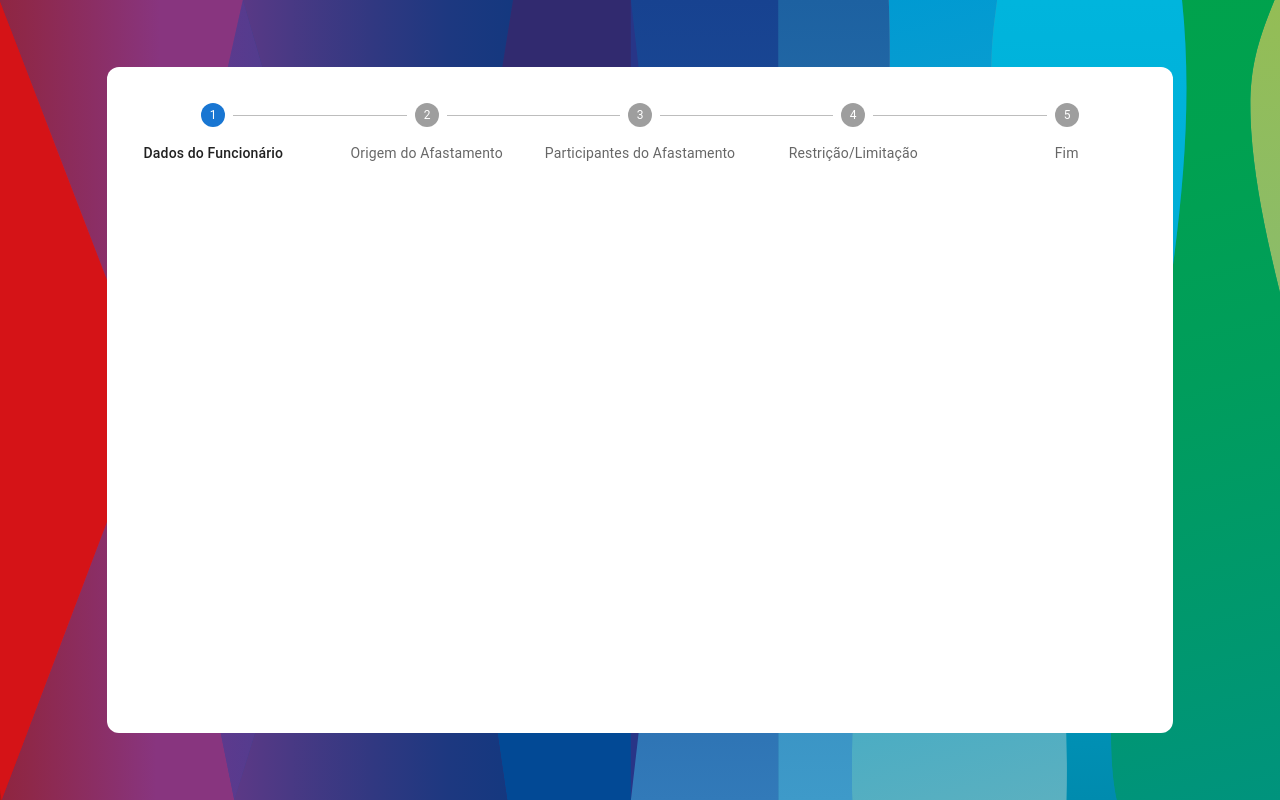
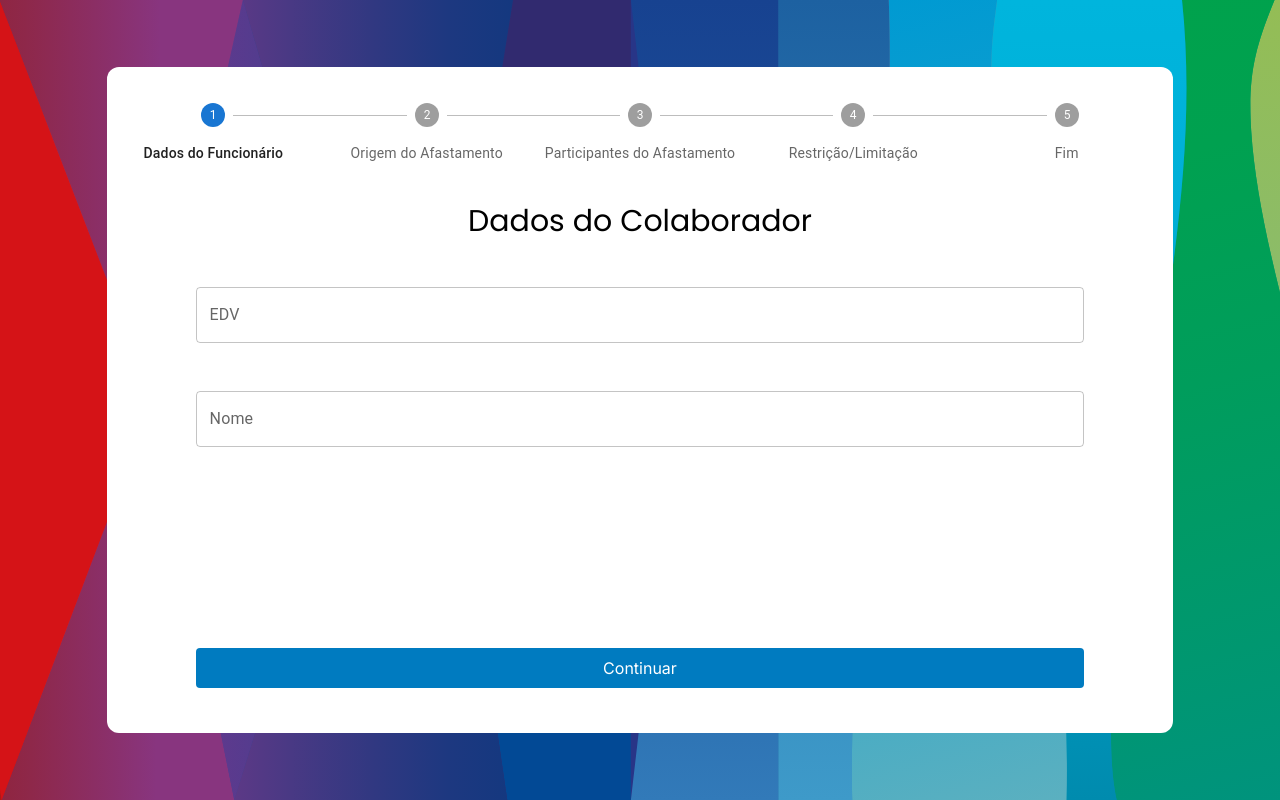
Before and after one commit to MachareteL/Ambulatorio, a Next.js app: page / in a window 1280 px wide. Built offline with nearby package versions, Linux system fonts and the light colour scheme.

Commit message:
starting setup DONE

```diff
--- a/package.json
+++ b/package.json
@@ -9,9 +9,9 @@
     "lint": "next lint"
   },
   "dependencies": {
-    "@emotion/react": "^11.10.6",
-    "@emotion/styled": "^11.10.6",
-    "@mui/material": "^5.12.1",
+    "@emotion/react": "^11.10.8",
+    "@emotion/styled": "^11.10.8",
+    "@mui/material": "^5.12.2",
     "@types/node": "18.15.11",
     "@types/react": "18.0.37",
     "@types/react-dom": "18.0.11",
--- /dev/null
+++ b/src/components/BtnNext.tsx
@@ -0,0 +1,17 @@
+import React from 'react'
+import { Inter } from 'next/font/google'
+
+const inter = Inter({
+    weight: '400',
+    subsets: ['latin']
+})
+
+type BtnType = {
+    onClick: () => void
+}
+
+export default function BtnNext({onClick}: BtnType) {
+  return (
+    <button onClick={onClick} className={`${inter.className} bg-[#007BC0] text-white px-4 py-2 rounded justify-self-end mb-10`}>Continuar</button>
+    )
+}
--- /dev/null
+++ b/src/components/Funcionario.tsx
@@ -0,0 +1,23 @@
+import React from "react";
+import { PoppyTitulo } from "@/pages";
+import BtnNext from "./BtnNext";
+import { TextField } from "@mui/material";
+
+type FuncionarioType = {
+    goToNext: () => void
+}
+
+export default function Funcionario({goToNext}: FuncionarioType) {
+  return (
+    <div className="w-10/12 m-auto  h-5/6 mt-10 flex flex-col justify-between">
+      <div className="flex flex-col gap-12">
+        <h1 className={`${PoppyTitulo.className} text-3xl place-self-center [word-spacing: 2rem]`}>
+          Dados do Colaborador
+        </h1>
+        <TextField label="EDV" placeholder="00000000" type={'number'}/>
+        <TextField label="Nome" placeholder="Digite seu nome completo" />
+      </div>
+      <BtnNext onClick={goToNext} />
+    </div>
+  );
+}
--- /dev/null
+++ b/src/components/OrigemAfastamento.tsx
@@ -0,0 +1,53 @@
+import React, { SyntheticEvent } from "react";
+import BtnNext from "./BtnNext";
+import { PoppyTitulo } from "@/pages";
+import Radio from "@mui/material/Radio";
+import RadioGroup from "@mui/material/RadioGroup";
+import FormControlLabel from "@mui/material/FormControlLabel";
+import FormControl from "@mui/material/FormControl";
+import { useState } from "react";
+
+type origemType = {
+  goToNext: () => void;
+};
+
+export default function OrigemAfastamento({ goToNext }: origemType) {
+  const [value, setValue] = useState("");
+
+  const handleChange = (
+    event: React.ChangeEvent<HTMLInputElement | EventTarget>
+  ) => {
+    setValue((event.target as HTMLInputElement).value);
+    console.log(value);
+  };
+
+  return (
+    <div className="w-10/12 m-auto  h-5/6 mt-10 flex flex-col justify-between">
+      <div className="flex flex-col gap-12">
+        <h1 className={`${PoppyTitulo.className} text-3xl place-self-center`}>
+          Origem do Afastamento
+        </h1>
+        <FormControl>
+          <RadioGroup
+            name="radio_buttons_group"
+            value={value}
+            onChange={handleChange}
+          >
+            <FormControlLabel
+              value="reintegracao"
+              control={<Radio />}
+              label="Reintegração"
+            />
+            <FormControlLabel
+              value="retornoinss"
+              control={<Radio />}
+              label="Retorno de afastamento INSS"
+            />
+            <FormControlLabel value="outro" control={<Radio />} label="Other" />
+          </RadioGroup>
+        </FormControl>
+      </div>
+      <BtnNext onClick={goToNext} />
+    </div>
+  );
+}
--- /dev/null
+++ b/src/components/Participantes.tsx
@@ -0,0 +1,14 @@
+import React from "react";
+import BtnNext from "./BtnNext";
+
+type participantesType = {
+  goToNext: () => void;
+};
+
+export default function Participantes({ goToNext }: participantesType) {
+  return (
+    <div>
+        <BtnNext onClick={goToNext}/>
+    </div>
+  );
+}
--- a/src/components/Passos.tsx
+++ b/src/components/Passos.tsx
@@ -3,26 +3,45 @@ import Box from "@mui/material/Box";
 import Stepper from "@mui/material/Stepper";
 import Step from "@mui/material/Step";
 import StepLabel from "@mui/material/StepLabel";
+import Funcionario from "./Funcionario";
+import { useState } from "react";
+import OrigemAfastamento from "./OrigemAfastamento";
+import Participantes from "./Participantes";
+import Restricao from "./Restricao";
 
 const steps = [
   "Dados do Funcionário",
   "Origem do Afastamento",
   "Participantes do Afastamento",
   "Restrição/Limitação",
-  'Fim'
+  "Fim",
 ];
 
+export default function Passos() {
+  const [numPasso, setNumPasso] = useState(0);
 
-export default function Passos({passo}: any) {
+  const goToNext = () => {
+    setNumPasso((p) => p + 1);
+  };
+
   return (
     <Box sx={{ width: "100%", marginTop: "36px" }}>
-      <Stepper activeStep={passo} alternativeLabel>
+      <Stepper activeStep={numPasso} alternativeLabel>
         {steps.map((label) => (
           <Step key={label}>
             <StepLabel>{label}</StepLabel>
           </Step>
         ))}
       </Stepper>
+      {numPasso == 0 ? (
+        <Funcionario goToNext={goToNext} />
+      ) : numPasso == 1 ? (
+        <OrigemAfastamento goToNext={goToNext} />
+      ) : numPasso == 2 ? (
+        <Participantes goToNext={goToNext} />
+      ) : numPasso == 3 ?(
+        <Restricao goToNext={goToNext}/>
+      ): <>FIM</>}
     </Box>
   );
 }
--- /dev/null
+++ b/src/components/Restricao.tsx
@@ -0,0 +1,13 @@
+import React from "react";
+import BtnNext from "./BtnNext";
+type restricaoType = {
+  goToNext: () => void;
+};
+export default function Restricao({ goToNext }: restricaoType) {
+  return (
+    <div>
+        aaaa
+      <BtnNext onClick={goToNext} />
+    </div>
+  );
+}
--- a/src/pages/index.tsx
+++ b/src/pages/index.tsx
@@ -1,14 +1,20 @@
 import Passos from "@/components/Passos";
 import { useState } from "react";
-
+import { Poppins } from "next/font/google";
 interface Colaborador {
   edv: string;
   nome: string;
   origemAfastamento: number;
 }
 
+export const PoppyTitulo = Poppins({
+  weight: "400",
+  subsets: ["latin"],
+});
+
 export default function Home() {
   const [colaborador, setColaborador] = useState<Colaborador>();
+
   return (
     <main className="bg-[url('../../public/BOSCH.svg')] h-screen bg-no-repeat bg-cover bg-center flex items-center justify-center w-screen">
       <div className="container bg-white h-4/6 sm:h-5/6 rounded-xl w-5/6 flex">
```
Also changed, not shown: 1 other file (tests, documents, lock files or other folders).
